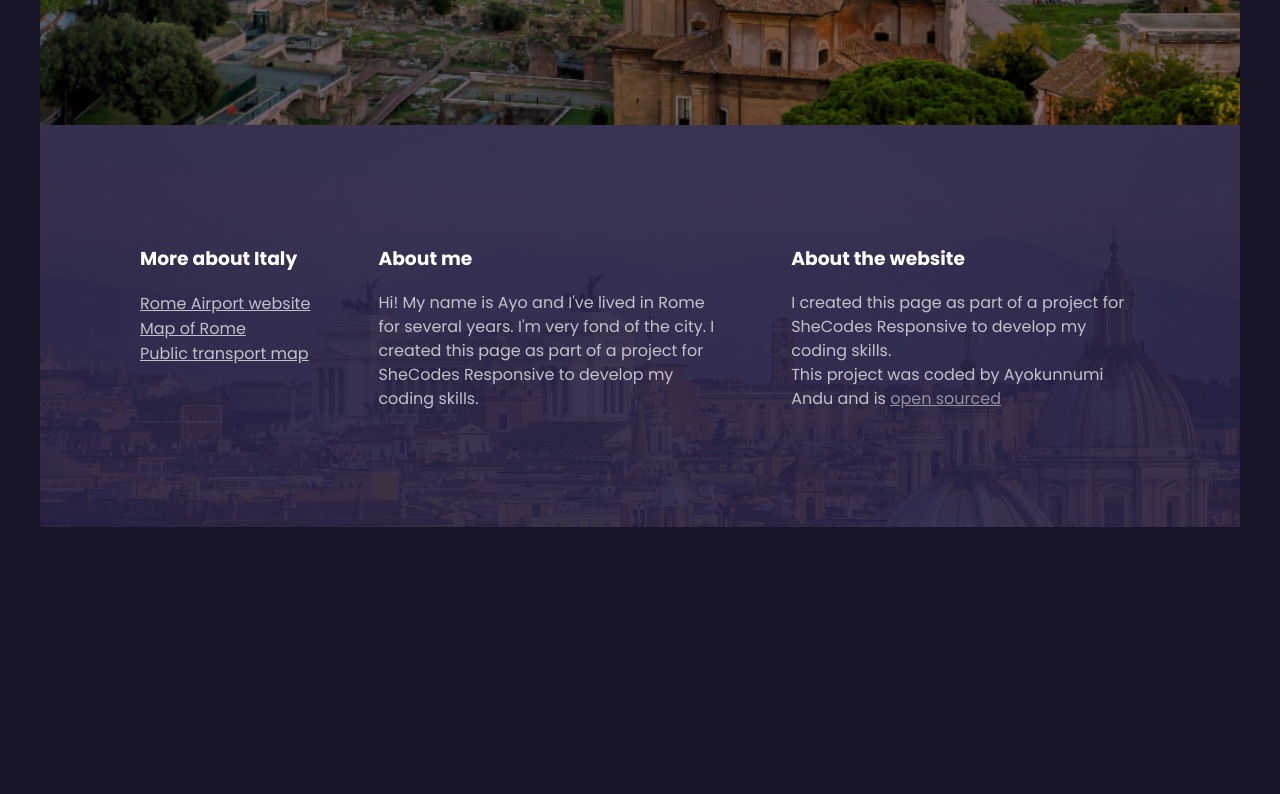
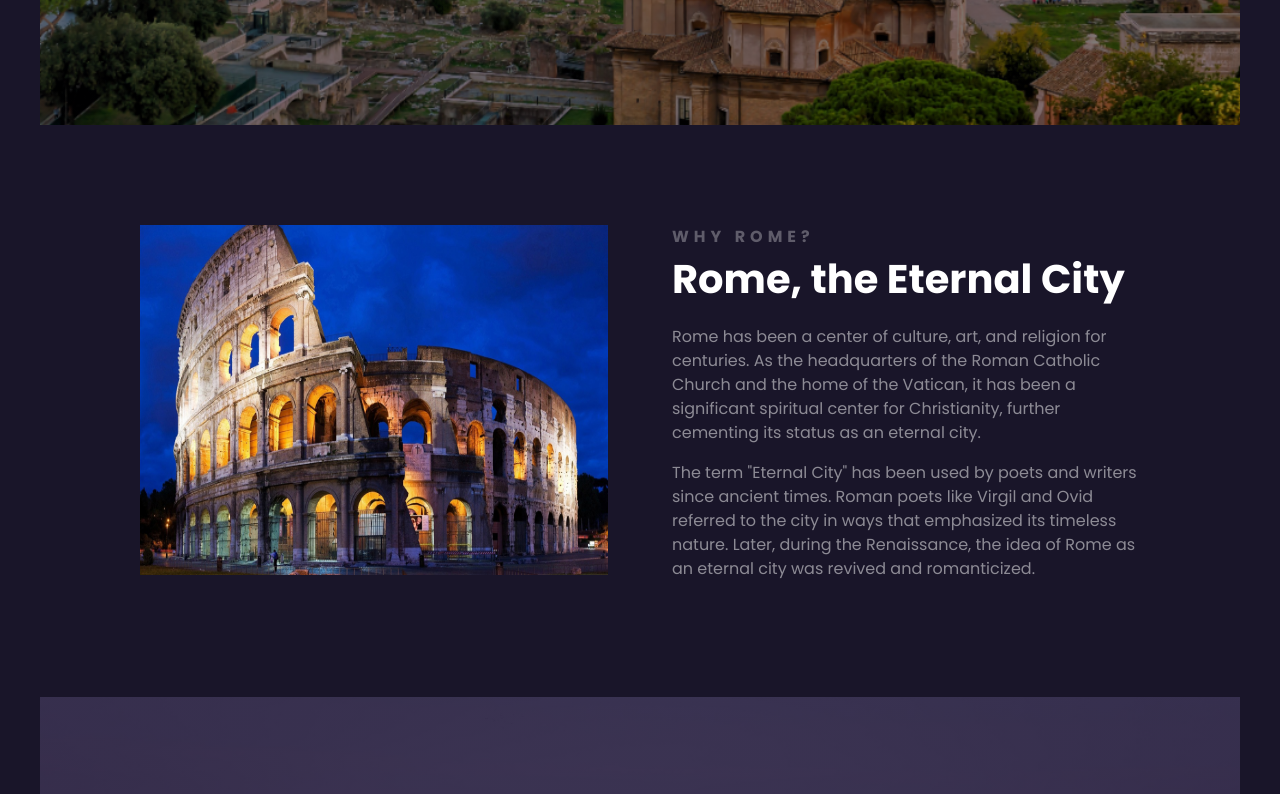
Before and after one commit to Ayokunnumi247/Rome-travel-project, a plain HTML site: page index.html in a window 1280 px wide. Shown: the part 680-1474 px from the top of the page. Before the commit the page ends 1215 px from the top, so only its background shows below. Drawn offline with Linux system fonts and the light colour scheme.

Commit message:
Added Grid to project

```diff
--- a/index.html
+++ b/index.html
@@ -21,8 +21,22 @@
         <h2>Capital city of Italy</h2>
         <a href="#">Learn more</a>
       </header>
+      <main>
+        <section class="grid grid-columns-2">
+        <div>
+        <img src="images/colosseum rome.jpeg"  alt="Rome Building">
+       </div>
+       <div>
+        <h2>Why Rome?</h2>
+        <h3>Rome, the Eternal City</h3>
+         <p> Rome has been a center of culture, art, and religion for centuries. As the headquarters of the Roman Catholic Church and the home of the Vatican, it has been a significant spiritual center for Christianity, further cementing its status as an eternal city.
+        </p>
+        <p> The term "Eternal City" has been used by poets and writers since ancient times. Roman poets like Virgil and Ovid referred to the city in ways that emphasized its timeless nature. Later, during the Renaissance, the idea of Rome as an eternal city was revived and romanticized.
+        </p></div>
+    </section>
+      </main>
       <footer>
-        <section class="grid">
+        <section class="grid grid-columns-3">
             <div>
           <h3>More about Italy</h3>
           <ul>
--- a/src/style.css
+++ b/src/style.css
@@ -9,6 +9,7 @@
 section {
   max-width: 1000px;
   margin: 0 auto;
+  padding: 100px;
 }
 header {
   background: linear-gradient(rgba(0, 0, 0, 0.5), rgba(0, 0, 0, 0.5)),
@@ -58,7 +59,6 @@
     url("/images/rome.jpg");
   background-repeat: no-repeat;
   background-size: cover;
-  padding: 100px 0;
 }
 
 footer p {
@@ -85,8 +85,43 @@
 
 .grid {
   display: grid;
+  grid-gap: 64px;
+}
+.grid-columns-2 {
+  grid-template-columns: 1fr 1fr;
+}
+.grid-columns-3 {
   grid-template-columns: 1fr 2fr 2fr;
-  grid-gap: 64px;
+}
+
+main {
+  color: white;
+}
+main h2 {
+  font-size: 16px;
+  font-weight: 700;
+  line-height: 24px;
+  letter-spacing: 5px;
+  opacity: 0.3;
+  text-transform: uppercase;
+  margin: 0;
+}
+main h3 {
+  font-size: 40px;
+  font-weight: 700;
+  line-height: 1.5;
+  margin: 0;
+}
+main p {
+  font-size: 16px;
+  font-weight: 400;
+  line-height: 1.5;
+  opacity: 0.5;
+}
+
+main img {
+  max-width: 100%;
+  height: 350px;
 }
 
 @media (max-width: 900px) {
@@ -99,4 +134,11 @@
   header h2 {
     font-size: 20px;
   }
+  .grid {
+    grid-template-columns: 1fr;
+    grid-gap: 34px;
+  }
+  section {
+    padding: 30px;
+  }
 }
```
Also changed, not shown: images/colosseum rome.jpeg (added).
